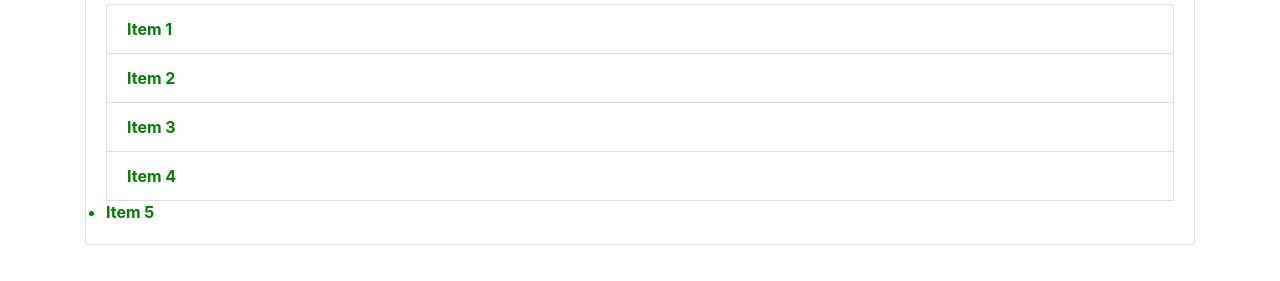
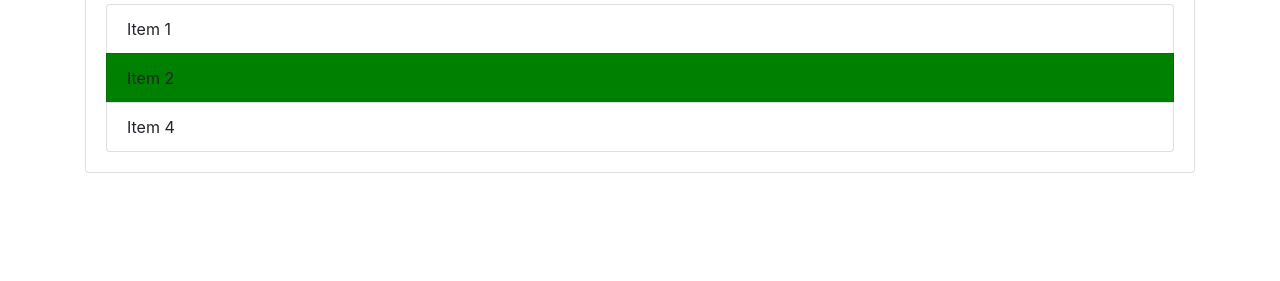
Before and after one commit to anandamayee126/JavaScript, a plain HTML site: page index.html in a window 1280 px wide. Shown: the part 273-554 px from the top of the page. Drawn offline with nearby package versions, Linux system fonts and the light colour scheme.

Commit message:
2nd item green background and 3rd time vanished

```diff
--- a/index.html
+++ b/index.html
@@ -26,7 +26,6 @@
       <li class="list-group-item">Item 2</li>
       <li class="list-group-item">Item 3</li>
       <li class="list-group-item">Item 4</li>
-      <li>Item 5</li>
     </ul>
    </div>
   </div>
--- a/main.js
+++ b/main.js
@@ -11,9 +11,15 @@
 //     list[i].style.fontWeight='bold';
 // }
 
-const li= document.getElementsByTagName('li')
-//let ulChild=ulParent.children;
-for(var i=0;i<li.length;i++) {
-    li[i].style.color='green';
-    li[i].style.fontWeight='bold';
-}
+// const li= document.getElementsByTagName('li')
+// //let ulChild=ulParent.children;
+// for(var i=0;i<li.length;i++) {
+//     li[i].style.color='green';
+//     li[i].style.fontWeight='bold';
+// }
+
+const secondItem = document.querySelector('.list-group-item:nth-child(2)');
+secondItem.style.backgroundColor='green';
+
+const thirdItem=document.querySelector('.list-group-item:nth-child(3)');
+thirdItem.style.display='none';
```
